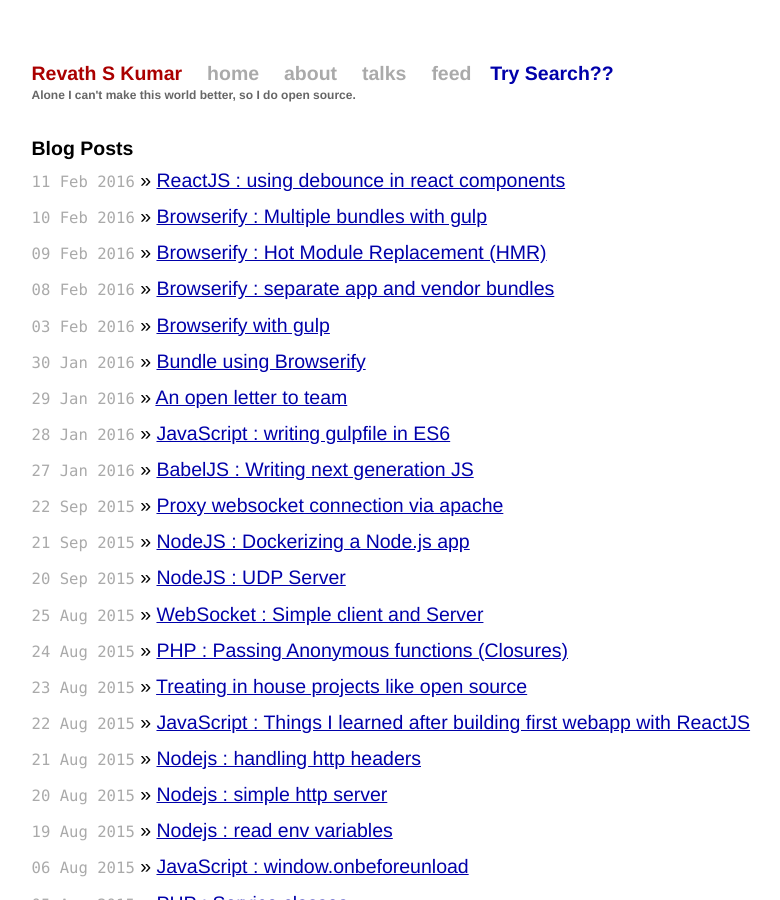
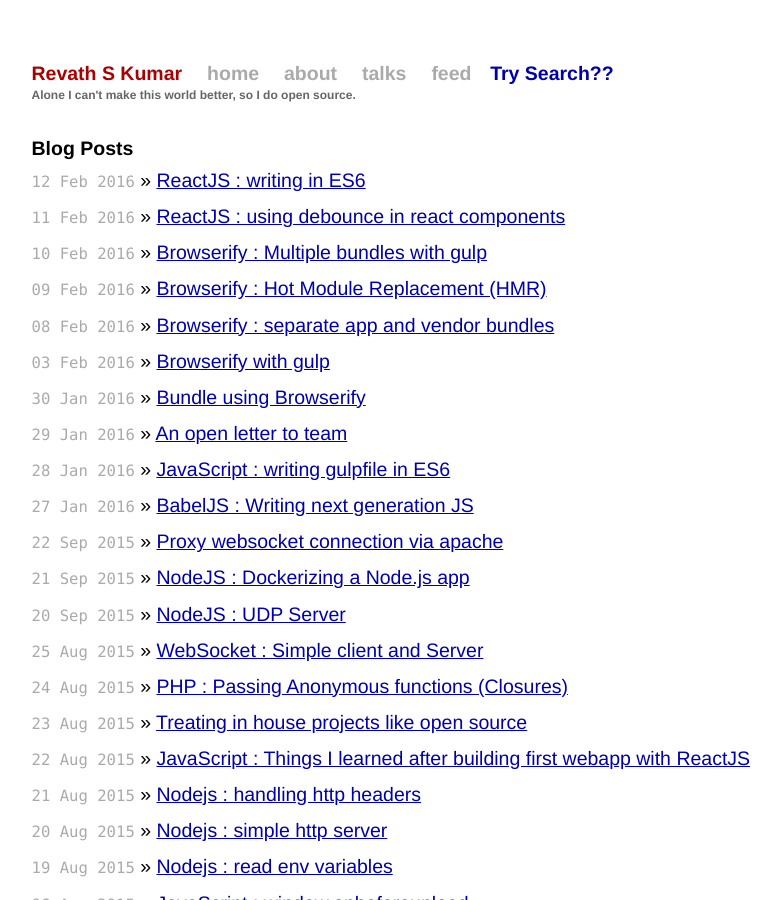
Before and after one commit to revathskumar/blog.revathskumar.com, a Jekyll site: the page built from index.html, in a window 1280 px wide and 900 px high. Shown: the whole window, without its empty margins (199-979 px from the left). Built offline with Jekyll 4.4.1, drawn with Linux system fonts in a browser that asks for light colours.

Commit message:
PUBLISH : react writing in es6

```diff
--- a/_drafts/reactjs-writing-in-es6.md
+++ b/_posts/2016-02-12-reactjs-writing-in-es6.md
@@ -2,8 +2,8 @@
 layout: post
 title: "ReactJS : writing in ES6"
 excerpt: "When writing ReactJS components in ES6 here is the certain things that are different from ES5 syntax"
-date: 2016-02-11 00:00:00 IST
-updated: 2016-02-11 00:00:00 IST
+date: 2016-02-12 00:00:00 IST
+updated: 2016-02-12 00:00:00 IST
 categories: javascript
 tags: reactjs
 ---
```
